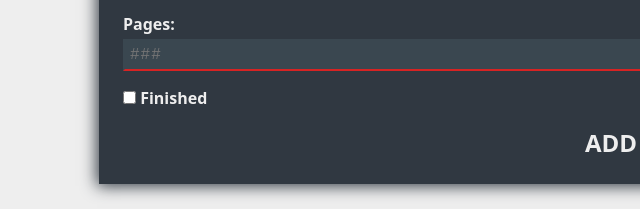
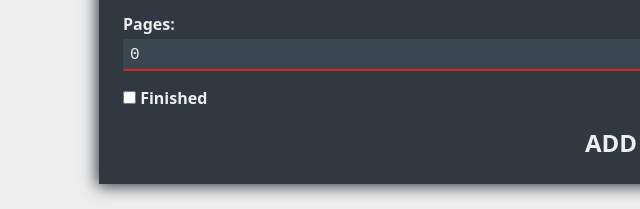
Before and after one commit to renekris/js-library, a plain HTML site: page index.html in a window 1280 px wide. Shown: the part 229-438 px from the top of the page, 29-669 px from the left. Drawn offline with Linux system fonts and the light colour scheme.

Commit message:
Add zero to pages

```diff
--- a/index.html
+++ b/index.html
@@ -90,7 +90,7 @@
                             name="pages"
                             id="book-pages"
                             placeholder="###"
-                            value=""
+                            value="0"
                             min="0"
                         />
                     </label>
```
